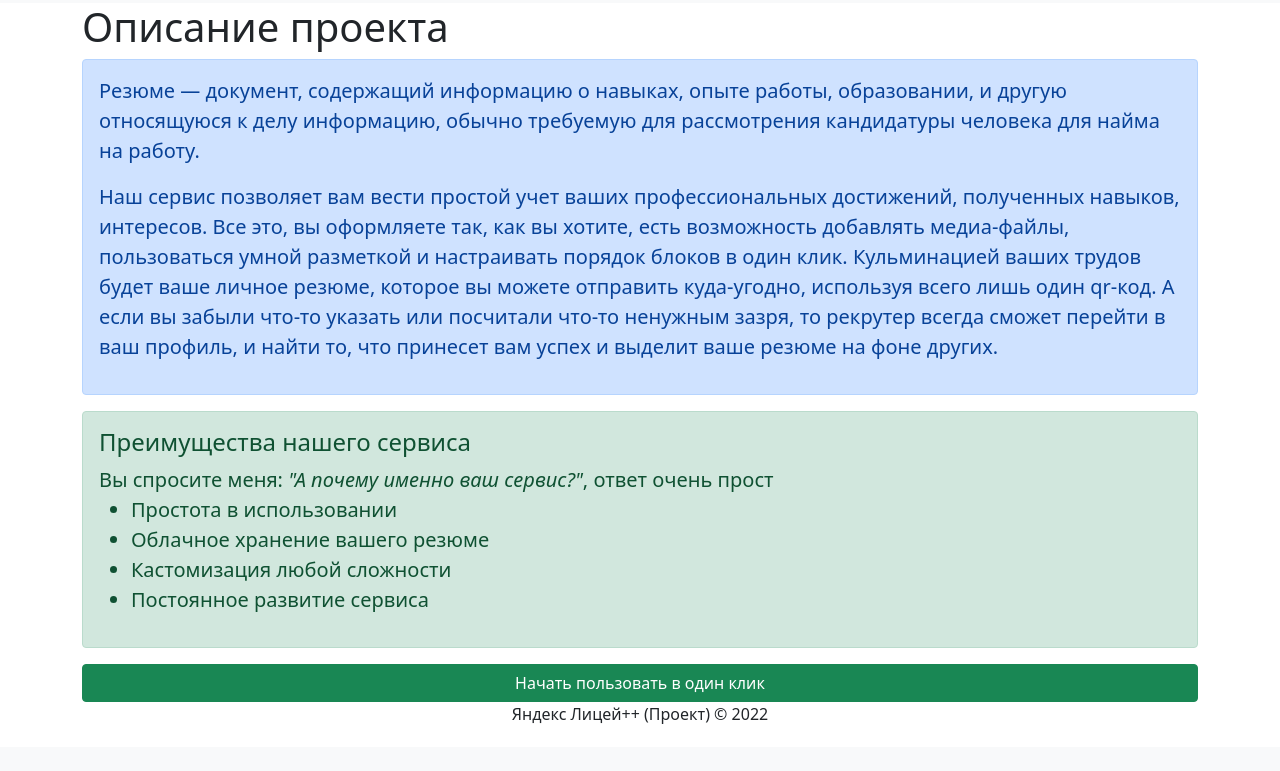
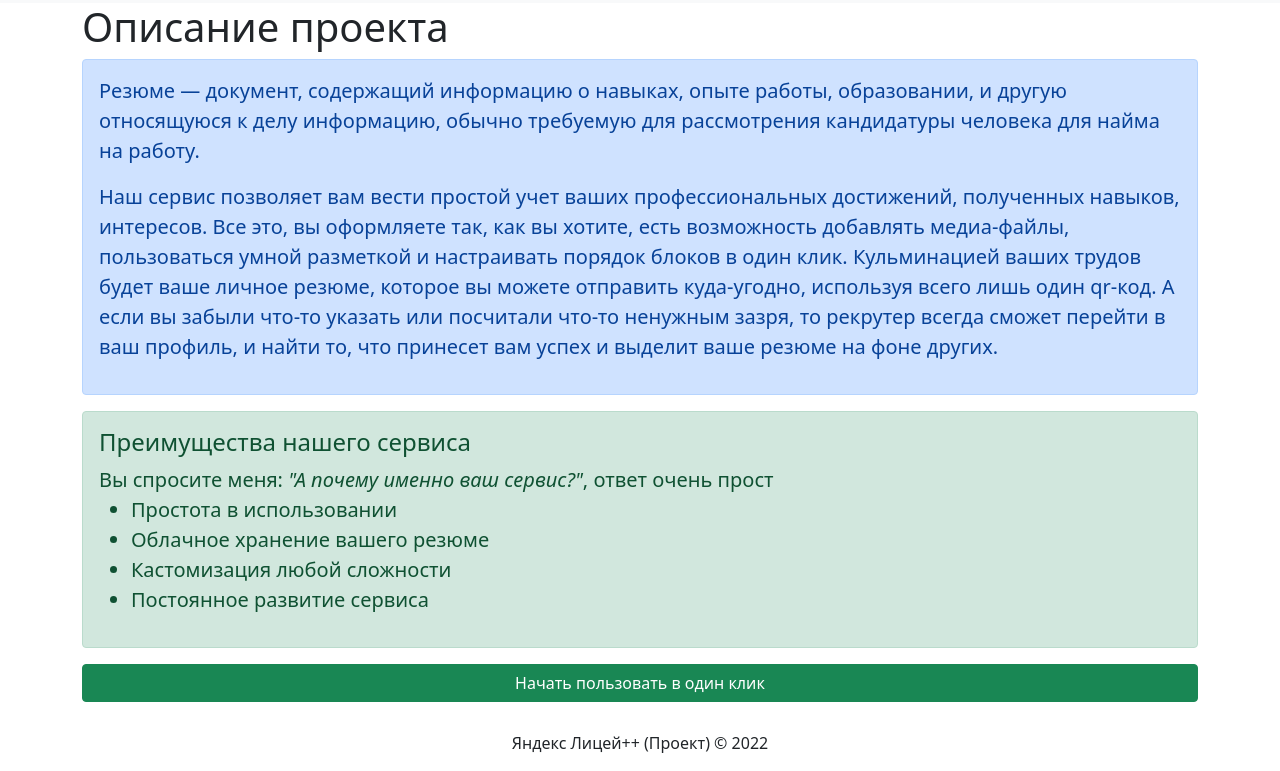
Before and after one commit to YandexLyceumPP/Resume, a Django app: page /about/ in a window 1280 px wide. Shown: the part 53-824 px from the top of the page. Before the commit the page ends 777 px from the top, so only its background shows below. Run offline with Django 3.2, Linux system fonts and the light colour scheme.

Commit message:
footer on bottom

```diff
--- a/templates/base.html
+++ b/templates/base.html
@@ -22,7 +22,7 @@
 
 <body>
     {% include 'include/header.html' %}
-    <main>
+    <main style="height: 91vh; overflow: auto;">
         {% block content_free %}{% endblock %}
         <div class="container">
             {% block content %}{% endblock %}
```
